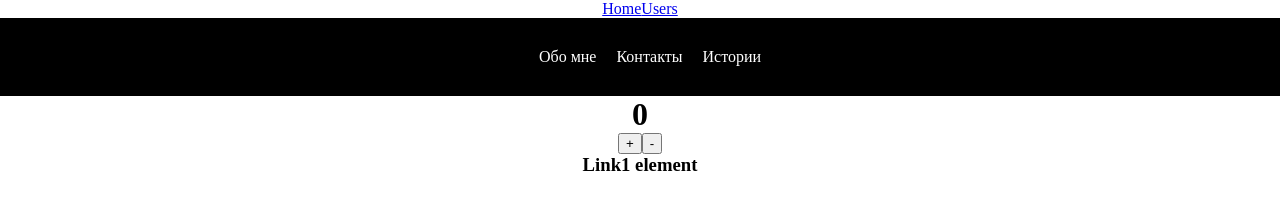
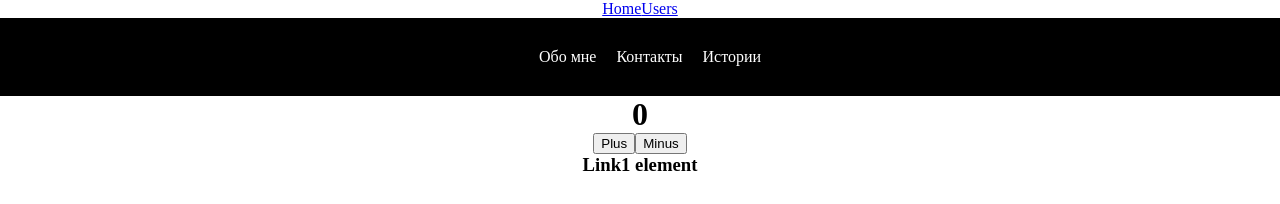
Before and after one commit to igoroshust/javascript_hw_fpw, a React (Create React App) app in the folder react-webinar/my-app/: page / in a window 1280 px wide. Shown: the top 204 px of the page. Built offline with nearby package versions, Linux system fonts and the light colour scheme.

Commit message:
feat: add ClassCounter component

```diff
--- a/react-webinar/my-app/src/App.js
+++ b/react-webinar/my-app/src/App.js
@@ -1,9 +1,10 @@
-import React from "react";
+import React, { useState } from "react";
 import { Link } from 'react-router-dom';
 import Header from "./components/Header/Header";
 import Main from "./components/Main/Main";
 import Link1 from "./components/Link1/Link1";
-import Section from "./components/Section/Section";
+import Counter from "./components/Counter/Counter";
+import ClassCounter from "./components/Counter/ClassCounter";
 import Footer from "./components/Footer/Footer";
 // import Home from "./components/Home/Home";
 // import Users from "./components/Users/Users";
@@ -25,6 +26,9 @@ import "./App.css";
 //});
 
 function App() {
+
+    const state = useState()
+
   return (
   <>
     <div className="App">
@@ -33,7 +37,7 @@ function App() {
           <Link to="/users">Users</Link>
         </nav>
             <Header />
-            <Section />
+            <ClassCounter /> <br />
             <Link1 />
             <Main name="Буквы" />
             <Main name="Не буквы"/>
--- /dev/null
+++ b/react-webinar/my-app/src/components/Counter/ClassCounter.jsx
@@ -0,0 +1,38 @@
+import React, { useState } from 'react';
+
+
+/* В классовом представлении нельзя использовать хуки */
+
+class ClassCounter extends React.Component {
+    constructor(props) {
+        super(props);
+        this.state = { /* Создаём состояние с помощью свойства state */
+            count: 0 /* Резервируем состояние */
+        }
+
+    /* биндим функцию в контекст, чтобы не терялся. Bind позволяет привязать контекст this и начальные аргументы Func. */
+        this.plus = this.plus.bind(this);
+        this.minus = this.minus.bind(this);
+    }
+
+    /* Внутри класса не пишем function */
+    plus() {
+        this.setState({count: this.state.count + 1}) /* Изменяем состояние */
+    }
+
+    minus() {
+        this.setState({count: this.state.count - 1}) /* Изменяем состояние */
+    }
+
+    render() {
+        return (
+            <>
+                <h1>{this.state.count}</h1> {/* Внутри класса использует this */}
+                <button onClick={this.plus}>Plus</button>
+                <button onClick={this.minus}>Minus</button>
+            </>
+        );
+    }
+}
+
+export default ClassCounter;
--- /dev/null
+++ b/react-webinar/my-app/src/components/Counter/Counter.jsx
@@ -0,0 +1,37 @@
+import React, { useState } from "react";
+
+// Компонент - это функция, возвращающая JSX.
+
+const Section = () => {
+
+    const [count, setCount] = useState(0);
+    const [value, setValue] = useState('Текст в инпуте')
+
+
+    const plus = () => {
+        setCount(count + 1);
+    }
+    const minus = () => {
+        setCount(count - 1);
+    }
+
+    return (
+        <div>
+                <h1>{count}</h1>
+                <h2>{value}</h2>
+                <input
+                    type="text"
+                    value={value}
+                    /* функция, отслеживающая изменения в инпуте (слушатель onChange). Cb для событий первым параметром
+                    принимают event, поле target - это сам DOM-элемент, value - значение, которое в нём находится.
+                    Мы можем доставать это значение и помещаеть его в состояние, это двустороннее связывание. */
+                    onChange={event => setValue(event.target.value)}
+                    /* теперь это управляемые компоненты, т.к. мы всегда можем изменить значение, изменив состояние */
+                />
+                <button onClick={plus}>+</button>
+                <button onClick={() => minus()}>-</button>
+        </div>
+    );
+}
+
+export default Section;
--- a/react-webinar/my-app/src/components/Section/Section.jsx
+++ /dev/null
@@ -1,22 +0,0 @@
-import React from "react";
-
-const Section = () => {
-
-    const [count, setCount] = React.useState(0);
-    const plus = () => {
-        setCount(count + 1);
-    }
-    const minus = () => {
-        setCount(count - 1);
-    }
-
-    return (
-        <div>
-            <h1>{count}</h1>
-                <button onClick={plus}>+</button>
-                <button onClick={() => minus()}>-</button>
-        </div>
-    );
-}
-
-export default Section;
```
Also changed, not shown: react-webinar/my-app/src/components/Section/Section.module.css (deleted).
